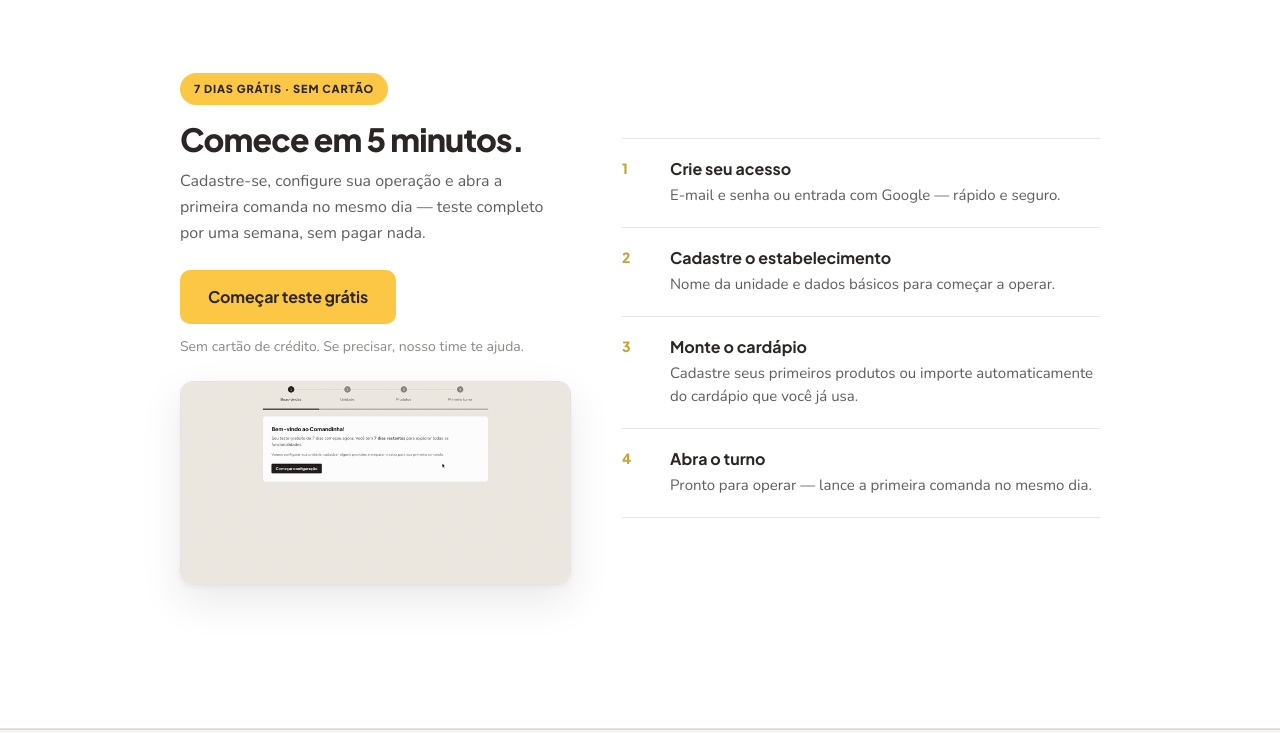
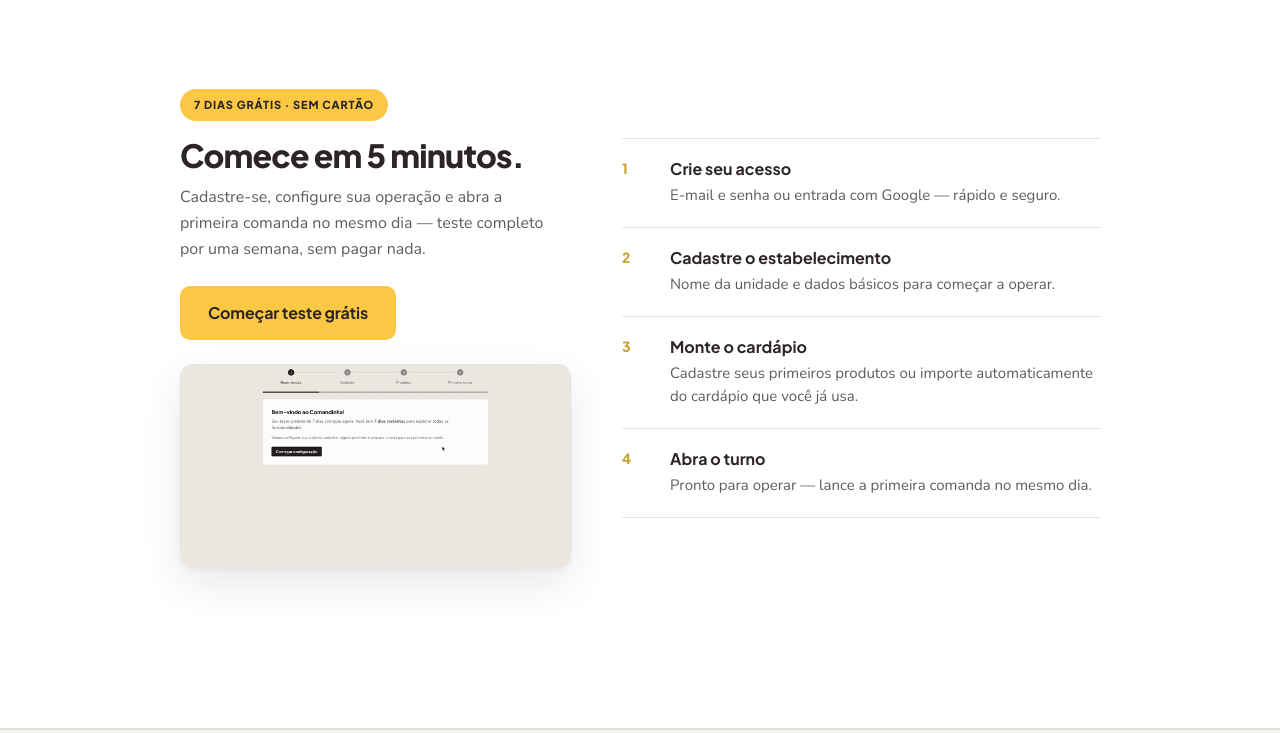
Before and after one commit to josegabrielsilva/comandinha-site, a website: page index.html in a window 1280 px wide. Shown: the part 2840-3573 px from the top of the page. Drawn offline with nearby package versions, Linux system fonts and the light colour scheme; no server answers.

Commit message:
Remove redundant trial note from getting started section.
Co-authored-by: Cursor <cursoragent@cursor.com>

```diff
--- a/index.html
+++ b/index.html
@@ -218,7 +218,6 @@
             </p>
             <div class="flow__actions">
               <a class="btn btn--accent btn--lg" href="https://sysmile-web.onrender.com/onboarding">Começar teste grátis</a>
-              <p class="flow__note">Sem cartão de crédito. Se precisar, nosso time te ajuda.</p>
             </div>
           </div>
           <figure class="flow__demo" aria-label="Demonstração do onboarding">
```
